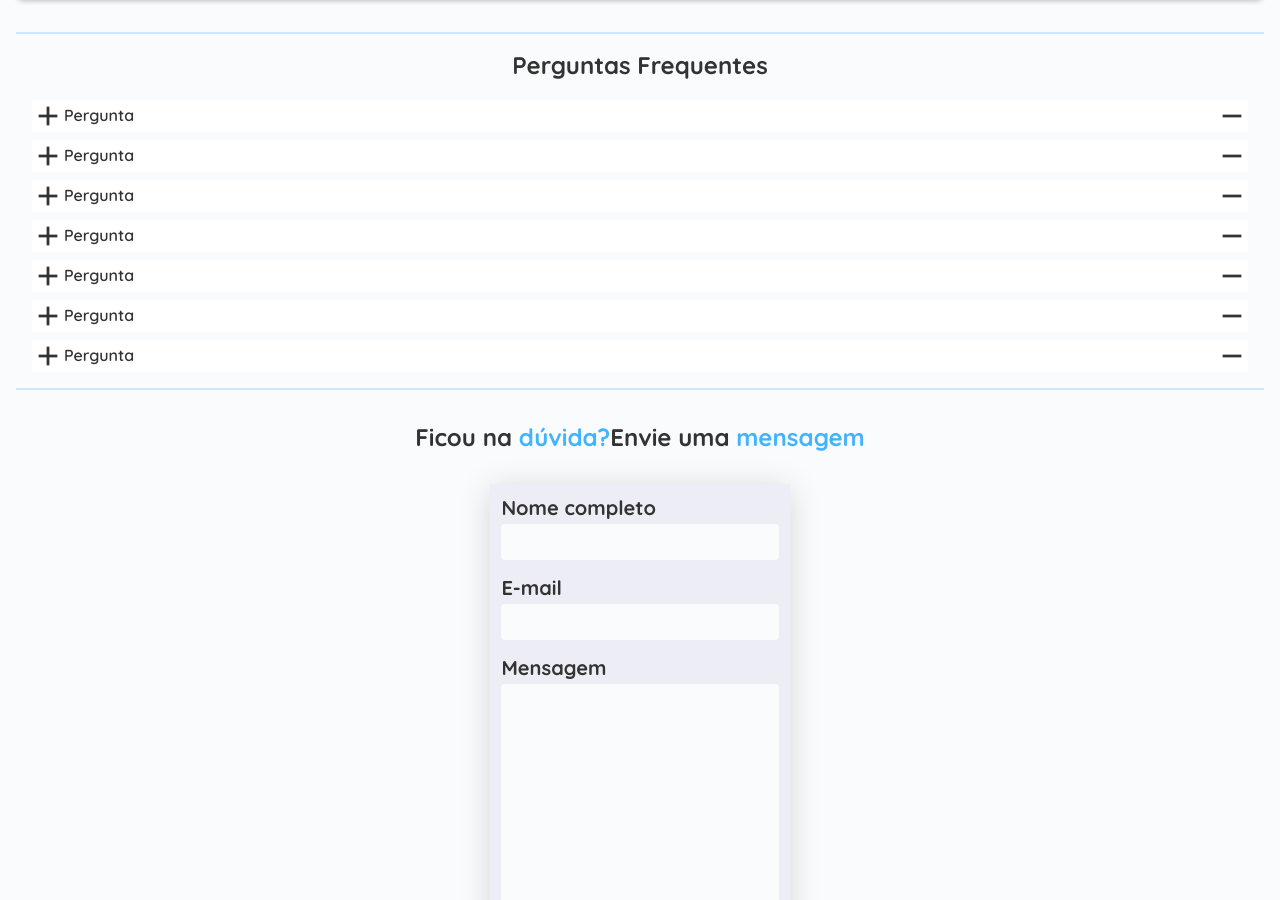
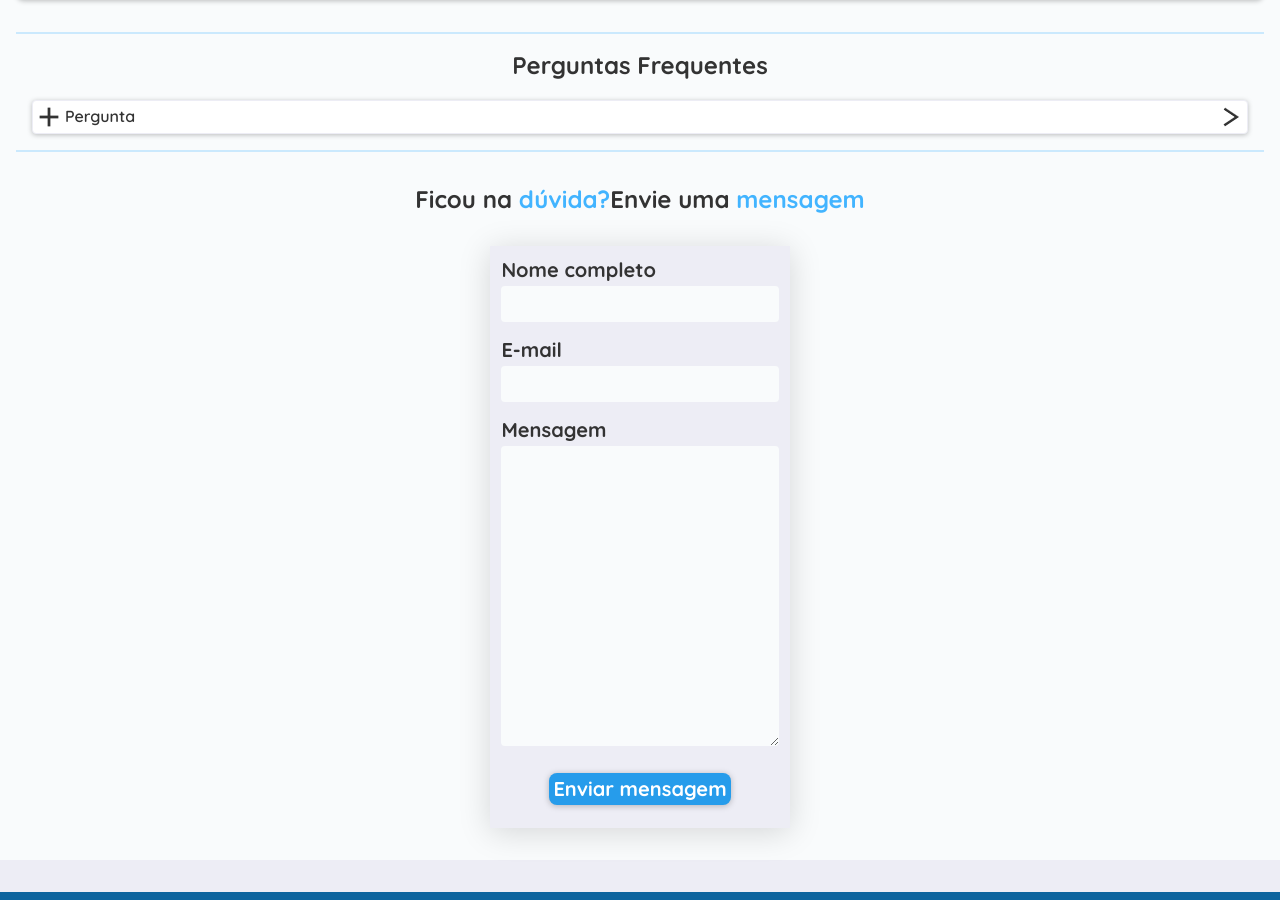
Before and after one commit to MauroSilvino/Tabela-Engenharia, a React (Vite) app in the folder frontend/: page / in a window 1280 px wide. Shown: the part 5306-6206 px from the top of the page. Built offline with nearby package versions, Linux system fonts and the light colour scheme.

Commit message:
open functionality added to component Questions

```diff
--- a/frontend/src/pages/Home/components/Questions/Questions.module.scss
+++ b/frontend/src/pages/Home/components/Questions/Questions.module.scss
@@ -12,11 +12,19 @@
     h2{
         padding-bottom: 0.725rem;
     }
+    .questionContainer{
+
+
         .questionCard{
+            border: none;
             background-color: var(--white);
             display: flex;
             flex-direction: row;
             justify-content: space-between;
+            border: 1px solid #EDEDF5;
+            box-shadow: 0px 1px 5px rgba(0, 0, 0, 0.25);
+            border-radius: 4px;
+
             .textPlus{
                 display: flex;
                 flex-direction: row;
@@ -28,4 +36,11 @@
                 }
             }
         }
+        .text{
+            text-align: left;
+            padding-left: 0.25rem;
         }
+
+    }
+
+}
--- a/frontend/src/pages/Home/components/Questions/index.tsx
+++ b/frontend/src/pages/Home/components/Questions/index.tsx
@@ -1,60 +1,32 @@
 import styles from "./Questions.module.scss";
-import plus from "../../../../assets/plus.png"
-import minus from "../../../../assets/minus.png"
+import plus from "../../../../assets/plus.png";
+import minus from "../../../../assets/minus.png";
+import greaterthandown from "../../../../assets/greaterthandown.png"
+import greaterthan from "../../../../assets/greaterthan.png";
+import { useState } from "react";
 export const Questions = () => {
+
+    const [open, setOpen] = useState(false);
 
     return (
         <section className={styles.container}>
             <h2>Perguntas Frequentes</h2>
-            <div className={styles.questionCard}>
-                <div className={styles.textPlus}>
-                    <img src={plus} alt="sinal de mais" />
-                    <p>Pergunta</p>
+            <div className={styles.questionContainer} onClick={() => {open ? setOpen(false) : setOpen(true)}}>
+                <div>
+                    <div className={styles.questionCard}>
+                        <div className={styles.textPlus}>
+                            {open ?  <img src={minus} alt="sinal de menos" /> : <img src={plus} alt="sinal de mais" />}
+                            <p>Pergunta</p>
+                        </div>
+                            {open ? <img src={greaterthandown} alt="sinal de maior" /> : <img src={greaterthan} alt="sinal de maior" />}
+
+                    </div>
+                    {open ?  <div className={styles.text}>
+                        <p>Se você quer se preparar para atuar no mercado de resíduos e se manter atualizado, este curso é para você.</p>
+                    </div> : ""}
                 </div>
-                <img src={minus} alt="sinal de maior" />
             </div>
-            <div className={styles.questionCard}>
-                <div className={styles.textPlus}>
-                    <img src={plus} alt="sinal de mais" />
-                    <p>Pergunta</p>
-                </div>
-                <img src={minus} alt="sinal de maior" />
-            </div>
-            <div className={styles.questionCard}>
-                <div className={styles.textPlus}>
-                    <img src={plus} alt="sinal de mais" />
-                    <p>Pergunta</p>
-                </div>
-                <img src={minus} alt="sinal de maior" />
-            </div>
-            <div className={styles.questionCard}>
-                <div className={styles.textPlus}>
-                    <img src={plus} alt="sinal de mais" />
-                    <p>Pergunta</p>
-                </div>
-                <img src={minus} alt="sinal de maior" />
-            </div>
-            <div className={styles.questionCard}>
-                <div className={styles.textPlus}>
-                    <img src={plus} alt="sinal de mais" />
-                    <p>Pergunta</p>
-                </div>
-                <img src={minus} alt="sinal de maior" />
-            </div>
-            <div className={styles.questionCard}>
-                <div className={styles.textPlus}>
-                    <img src={plus} alt="sinal de mais" />
-                    <p>Pergunta</p>
-                </div>
-                <img src={minus} alt="sinal de maior" />
-            </div>
-            <div className={styles.questionCard}>
-                <div className={styles.textPlus}>
-                    <img src={plus} alt="sinal de mais" />
-                    <p>Pergunta</p>
-                </div>
-                <img src={minus} alt="sinal de maior" />
-            </div>
+
         </section>
     )
 }
```
Lines whose indentation alone changed are shown as unchanged.
